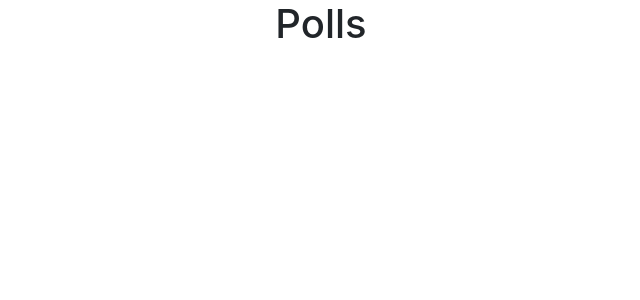
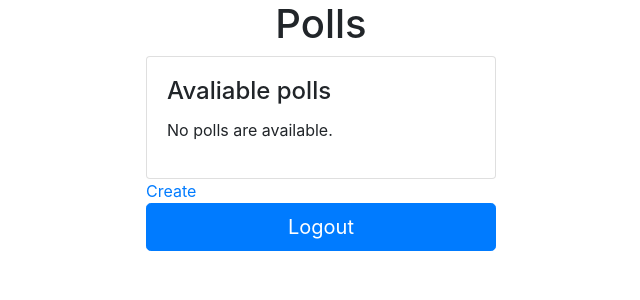
Before and after one commit to dankiy/asker, a Django app: page /polls/ in a window 1280 px wide. Shown: the top 300 px of the page, without its empty margins (319-959 px from the left). Run offline with Django 3.2, Linux system fonts and the light colour scheme; data that the repository does not hold is empty; some libraries are stand-ins or nearby versions.

Commit message:
fixing urls

```diff
--- a/polls/templates/polls/index.html
+++ b/polls/templates/polls/index.html
@@ -19,7 +19,7 @@
 
 </div>
 </div>
-
+<a href="{% url 'polls:create' %}">Create</a>
 <a class="btn btn-primary btn-lg btn-logout btn-block" href="../../../accounts/logout">Logout</a>
 
 {% endblock %}
--- a/polls/templates/polls/results.html
+++ b/polls/templates/polls/results.html
@@ -18,7 +18,6 @@
 </div>
 
 <a href="{% url 'polls:index' %}">Vote again?</a>
-<a href="{% url 'polls:create' %}">Create</a>
 <a href="../../../accounts/logout">Logout</a>
 
 {% endblock %}
--- a/polls/urls.py
+++ b/polls/urls.py
@@ -3,8 +3,8 @@ from . import views
 
 app_name = 'polls'
 urlpatterns = [
-    path('', views.QuestionCreate.as_view(), name='create'),
     path('', views.IndexView.as_view(), name='index'),
+    path('create/', views.QuestionCreate.as_view(), name='create'),
     path('<int:pk>/', views.DetailView.as_view(), name='detail'),
     path('<int:pk>/results/', views.ResultsView.as_view(), name='results'),
     path('<int:question_id>/vote/', views.vote, name='vote'),
```
